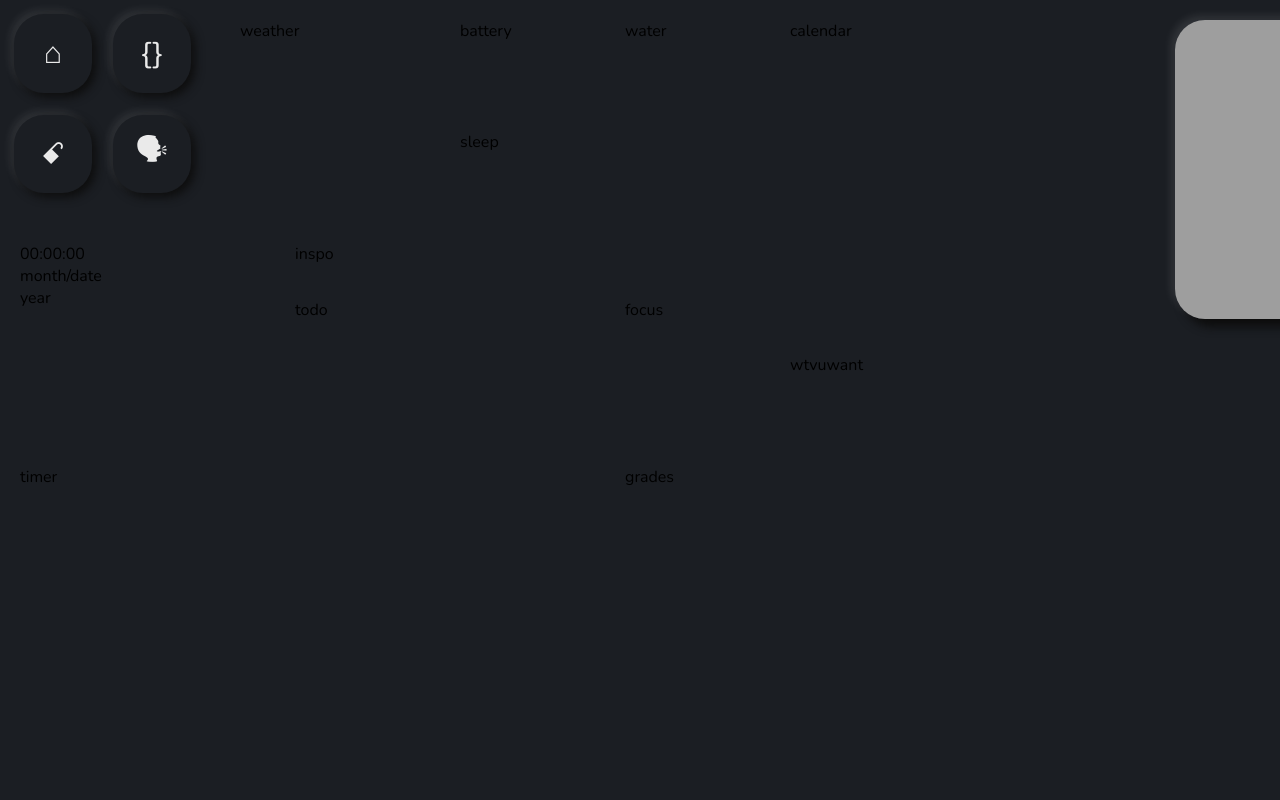
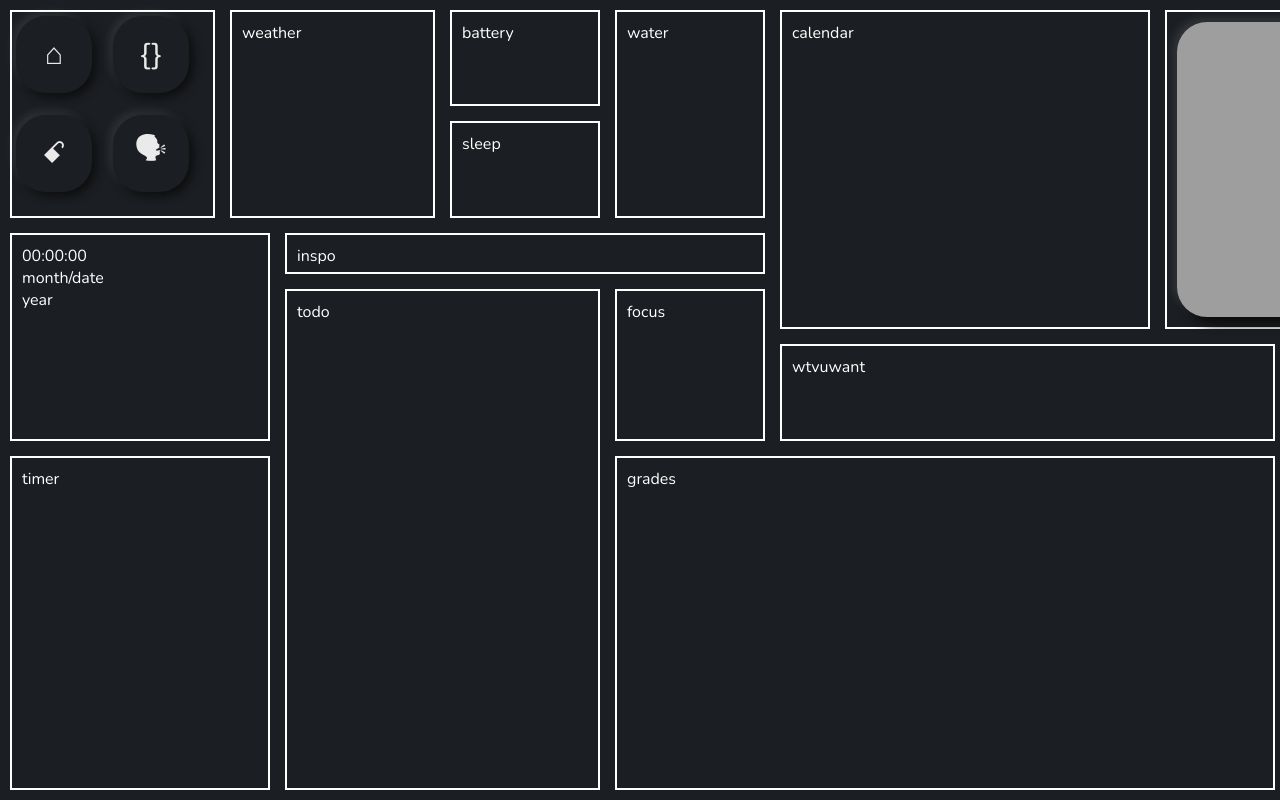
Before and after one commit to maggiesun0110/general-v.3, a plain HTML site: page index.html in a window 1280 px wide. Shown: the top 800 px of the page. Drawn offline with nearby package versions, Linux system fonts and the light colour scheme; grey boxes are pictures that could not be loaded; a web font is replaced by a local one.

Commit message:
readded borders and white text for wip

```diff
--- a/dash.css
+++ b/dash.css
@@ -14,6 +14,7 @@
 html{
     height: 100%;
     width: 100%;
+    color: white;
 }
 
 body{
@@ -32,7 +33,7 @@ body{
 }
 
 .gridItem{
-    /* border: 2px solid white; */
+    border: 2px solid white;
     justify-content: center;
     padding: 10px;
 }
```
